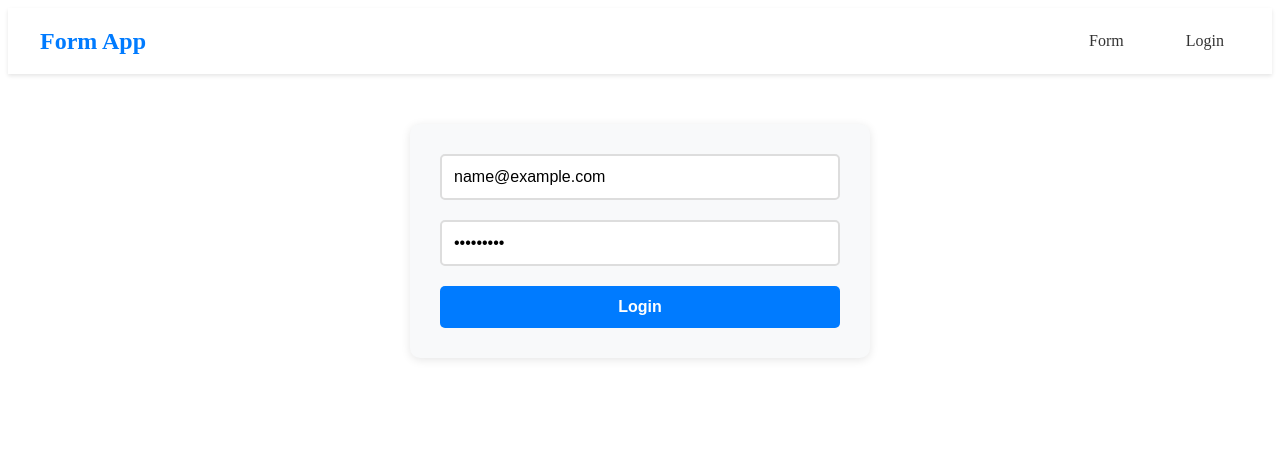
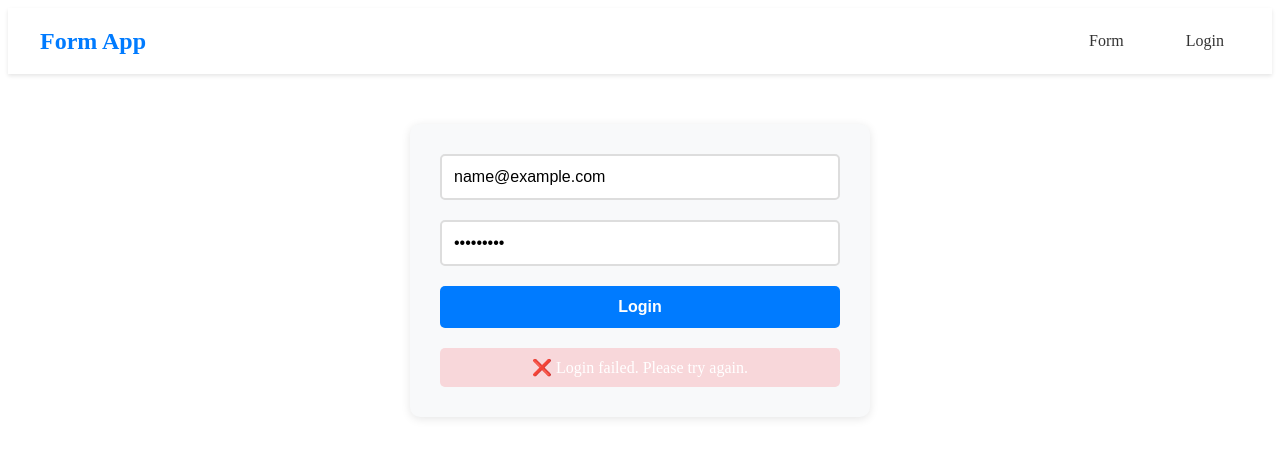
Before and after one commit to Dhruv-9311/Form-Frontend, a React (Vite) app: page /login in a window 1280 px wide. Both pictures are taken after typing "name@example.com", "Sample123" into the empty fields and a click on the button "Login". Shown: the top 458 px of the page. Built offline with nearby package versions, Linux system fonts and the light colour scheme; no server answers.

Commit message:
email verification changes

```diff
--- a/src/Component/Login.jsx
+++ b/src/Component/Login.jsx
@@ -1,12 +1,13 @@
 import React, { useState } from 'react'
 import './Login.css'
+import './LoginMessage.css'
 import axios from 'axios'
 
 const Login = () => {
     const [email, setEmail] = useState('');
     const [password, setPassword] = useState('');
-
-
+    const [message, setMessage] = useState('');
+    const [verificationUrl, setVerificationUrl] = useState('');
 
     const handleChange = (e) => {
       if(e.target.name === 'email') {
@@ -24,9 +25,18 @@ const Login = () => {
             if(response.status === 200 || response.status === 201) {
                 setEmail('');
                 setPassword('');
+
+                // Handle verification response
+                if(response.data.verificationUrl) {
+                    setVerificationUrl(response.data.verificationUrl);
+                    setMessage('✅ Login successful! Check your email for verification link.');
+                } else {
+                    setMessage('✅ Login successful!');
+                }
             }
         }).catch((error) => {
             console.log(error);
+            setMessage('❌ Login failed. Please try again.');
         })
     }
   return (
@@ -50,6 +60,34 @@ const Login = () => {
             />
             <button type="submit">Login</button>
         </form>
+
+        {/* Display messages and verification info */}
+        {message && (
+            <div className={`message ${message.includes('✅') ? 'success' : message.includes('❌') ? 'error' : 'info'}`}>
+                {message}
+            </div>
+        )}
+
+        {verificationUrl && (
+            <div className="message info">
+                <div style={{ marginBottom: '10px' }}>
+                    📧 <strong>Verification Email Sent!</strong>
+                </div>
+                <div>
+                    Check your email and click:
+                    <a
+                        href={verificationUrl}
+                        target="_blank"
+                        className="verification-link"
+                    >
+                        Verify Email
+                    </a>
+                </div>
+                <div style={{ marginTop: '10px', fontSize: '12px', color: '#666' }}>
+                    After verification, you can close this window and continue.
+                </div>
+            </div>
+        )}
     </div>
   )
 }
--- /dev/null
+++ b/src/Component/LoginMessage.css
@@ -0,0 +1,29 @@
+.message {
+    margin-top: 20px;
+    padding: 10px;
+    border-radius: 5px;
+    color: white;
+    text-align: center;
+    font-weight: 500;
+}
+
+.success {
+    background-color: #d4edda;
+}
+
+.info {
+    background-color: #007bff;
+}
+
+.error {
+    background-color: #f8d7da;
+}
+
+.verification-link {
+    color: #ffc107;
+    text-decoration: underline;
+}
+
+.verification-link:hover {
+    color: #e0a800;
+}
```
